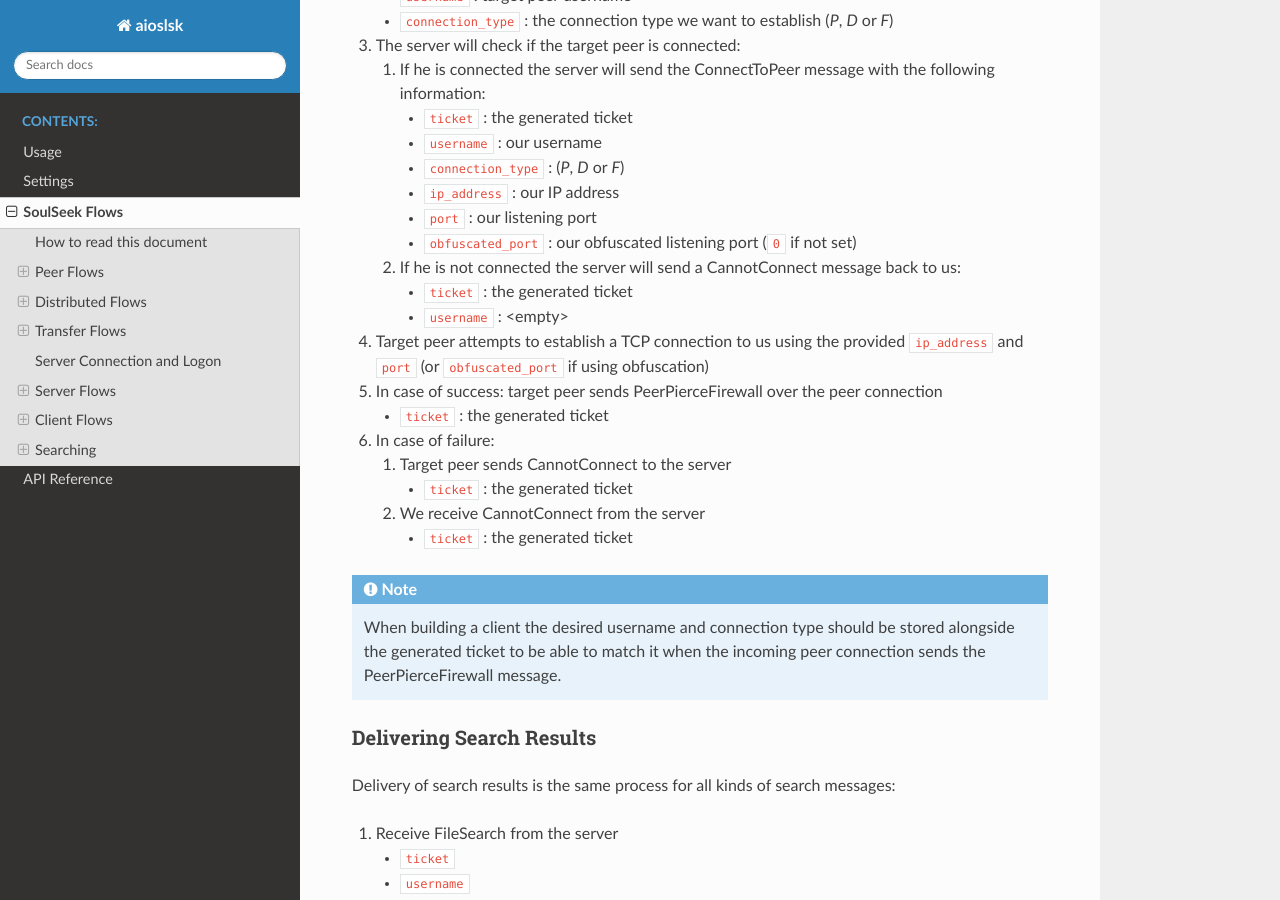
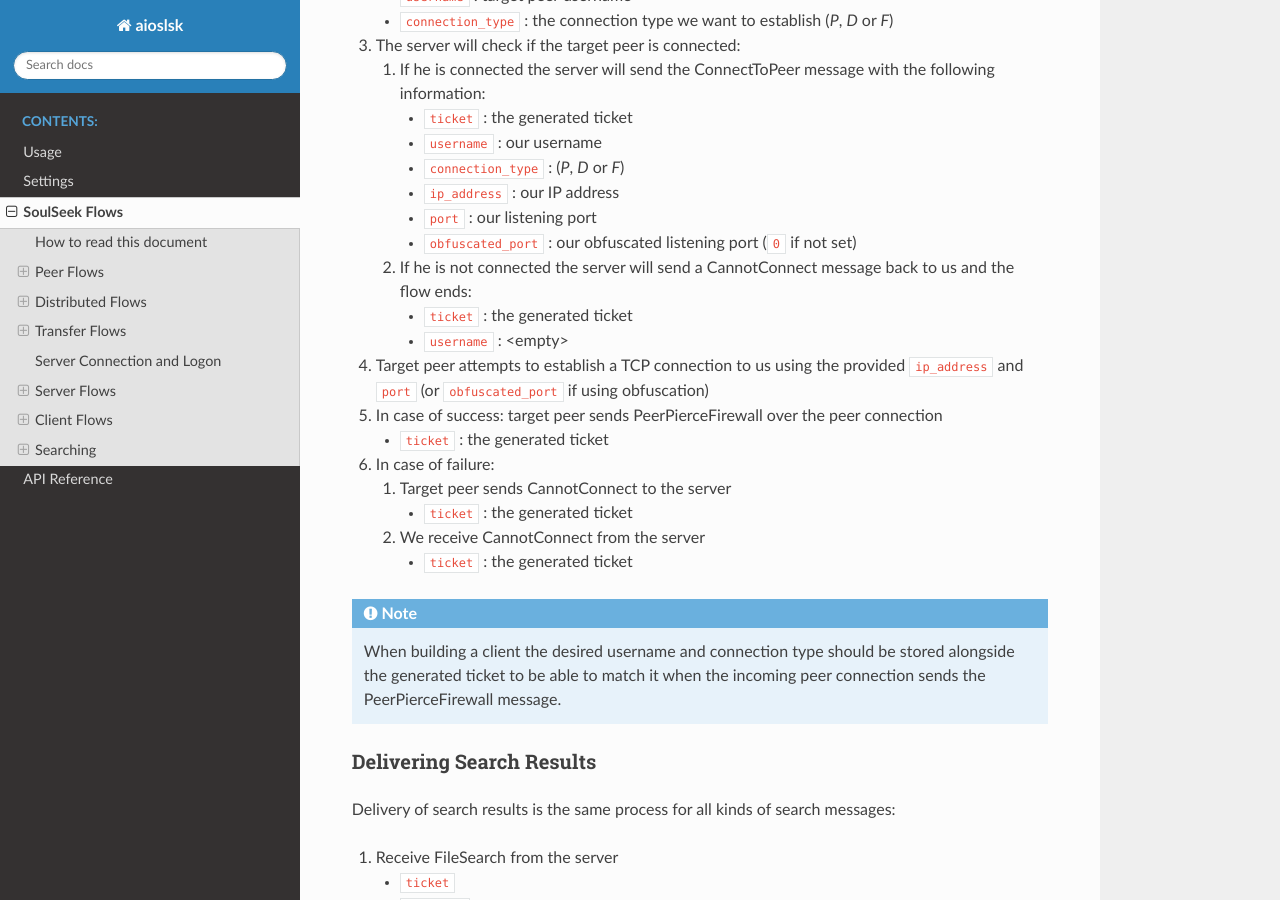
Before and after one commit to JurgenR/aioslsk, a Sphinx documentation site: the page built from docs/source/SOULSEEK.rst, in a window 1280 px wide and 900 px high, scrolled down 1844 px. Built offline with Sphinx 7.4.7 and the Read the Docs theme 3.1.0, drawn with Linux system fonts in a browser that asks for light colours; pages that are not in the unit, such as notebooks, are missing from menus.

Commit message:
docs: small clarification

```diff
--- a/docs/source/SOULSEEK.rst
+++ b/docs/source/SOULSEEK.rst
@@ -99,7 +99,7 @@ Indirect Connection
       * ``port`` : our listening port
       * ``obfuscated_port`` : our obfuscated listening port (``0`` if not set)
 
-   2. If he is not connected the server will send a :ref:`CannotConnect` message back to us:
+   2. If he is not connected the server will send a :ref:`CannotConnect` message back to us and the flow ends:
 
       * ``ticket`` : the generated ticket
       * ``username`` : <empty>
```
